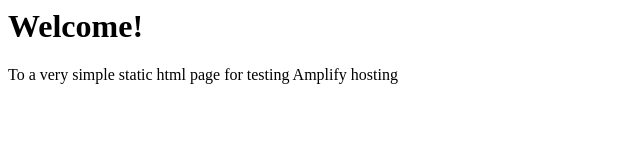
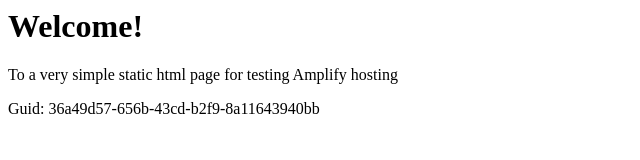
Before and after one commit to aws-aemilia-iad/Github-PR-Commit-Integration-Test-DoNotTouch-v1-gamma-us-east-1, a website: page src/index.html in a window 1280 px wide. Shown: the whole page, without its empty margins (0-640 px from the left). Drawn offline with Linux system fonts and the light colour scheme.

Commit message:
commit from integ tests

```diff
--- a/src/index.html
+++ b/src/index.html
@@ -1,3 +1,5 @@
+
+
 <html lang="en">
 
 <head>
@@ -10,6 +12,6 @@
 <body>
     <h1>Welcome!</h1>
     <p>To a very simple static html page for testing Amplify hosting</p>
-</body>
+    <p>Guid: 36a49d57-656b-43cd-b2f9-8a11643940bb</p></body>
 
 </html>
```
